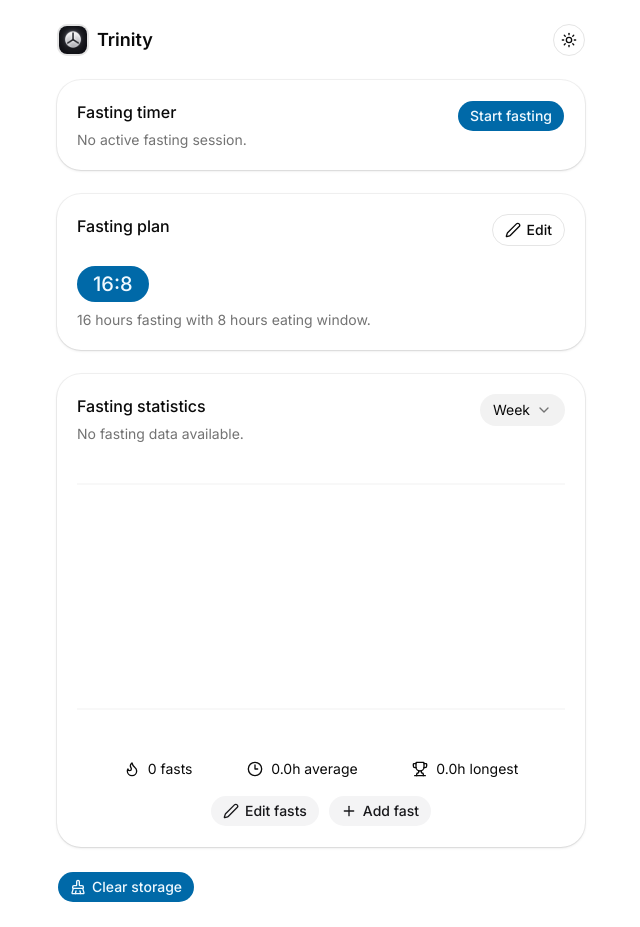
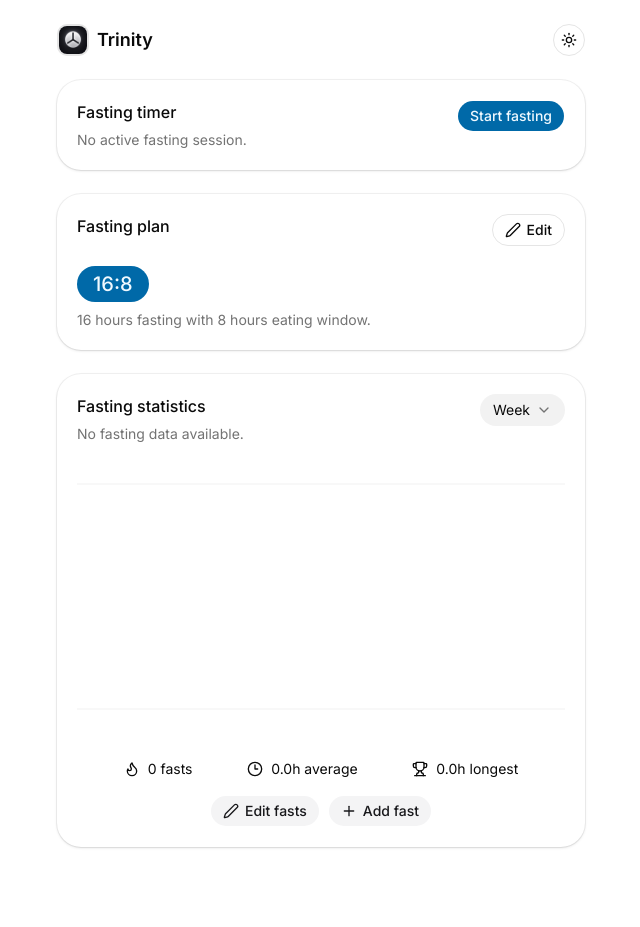
Before and after one commit to shravzzv/trinity, a Next.js app: page / in a window 1280 px wide. Shown: the whole page, without its empty margins (319-959 px from the left). After the commit the page ends 871 px from the top, so only its background shows below. Built offline with nearby package versions, Linux system fonts and the light colour scheme.

Commit message:
feat: remove extraneous clear local storage button

```diff
--- a/app/page.tsx
+++ b/app/page.tsx
@@ -52,16 +52,6 @@ export default function Page() {
         deleteFast={deleteFast}
         updateFast={updateFast}
       />
-
-      <Button
-        onClick={() => {
-          localStorage.clear()
-          location.reload()
-        }}
-      >
-        <BrushCleaning />
-        Clear storage
-      </Button>
     </main>
   )
 }
```
